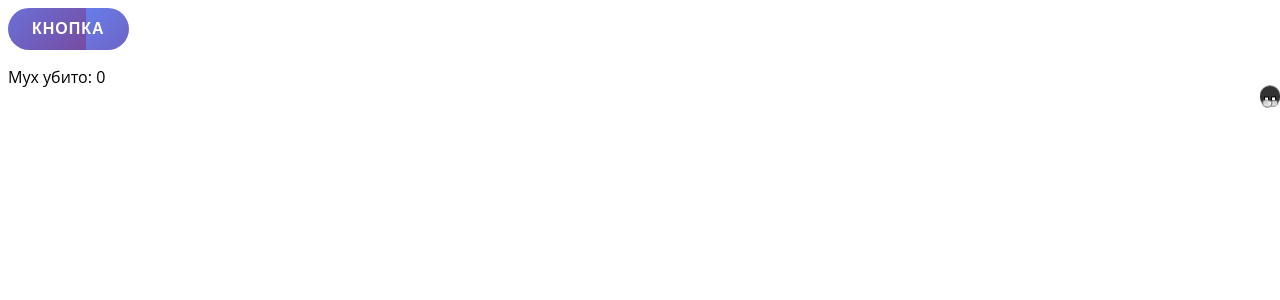
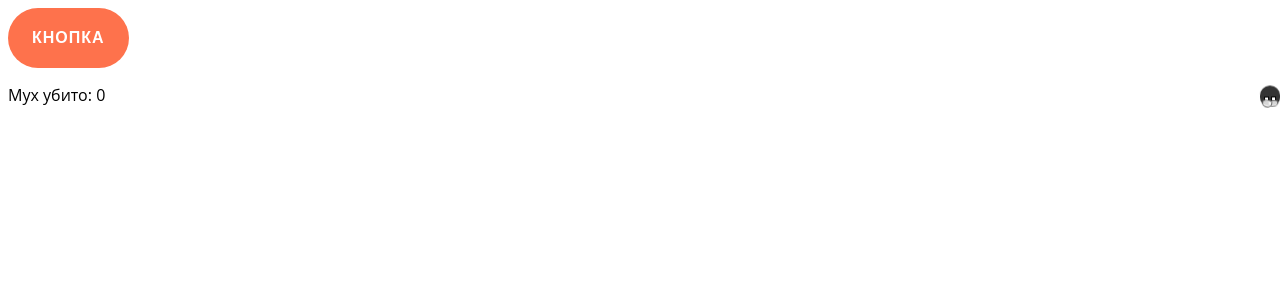
Before and after one commit to SGRashid/jumbo-pizza, a React (Vite) app: page / in a window 1280 px wide. Shown: the top 300 px of the page. Built offline with nearby package versions, Linux system fonts and the light colour scheme.

Commit message:
кнопка

```diff
--- a/src/components/Button/Button.css
+++ /dev/null
@@ -1,157 +0,0 @@
-.button {
-    position: relative;
-    padding: 12px 24px;
-    border: none;
-    border-radius: 50px;
-    font-size: 16px;
-    font-weight: 600;
-    cursor: pointer;
-    overflow: hidden;
-    transition: all 0.3s ease;
-    text-transform: uppercase;
-    letter-spacing: 1px;
-}
-
-/* Базовые цвета для вариантов */
-.button.primary {
-    background: linear-gradient(135deg, #667eea 0%, #764ba2 100%);
-    color: white;
-}
-
-.button.secondary {
-    background: linear-gradient(135deg, #f093fb 0%, #f5576c 100%);
-    color: white;
-}
-
-.button.accent {
-    background: linear-gradient(135deg, #4facfe 0%, #00f2fe 100%);
-    color: white;
-}
-
-/* Блестящий эффект как у мыльного пузыря */
-.button::before {
-    content: '';
-    position: absolute;
-    top: 0;
-    left: -100%;
-    width: 100%;
-    height: 100%;
-    background: linear-gradient(90deg,
-            transparent,
-            rgba(255, 255, 255, 0.4),
-            transparent);
-    transition: left 0.5s ease;
-}
-
-.button:hover::before {
-    left: 100%;
-}
-
-/* Эффект внутреннего свечения */
-.button:hover {
-    transform: translateY(-2px);
-    box-shadow:
-        0 8px 25px rgba(0, 0, 0, 0.15),
-        0 0 0 1px rgba(255, 255, 255, 0.3),
-        inset 0 0 20px rgba(255, 255, 255, 0.2);
-}
-
-.button:active {
-    transform: translateY(0);
-    box-shadow:
-        0 4px 15px rgba(0, 0, 0, 0.1),
-        0 0 0 1px rgba(255, 255, 255, 0.2),
-        inset 0 0 15px rgba(255, 255, 255, 0.1);
-}
-
-/* Переливающиеся границы */
-.button::after {
-    content: '';
-    position: absolute;
-    top: -2px;
-    left: -2px;
-    right: -2px;
-    bottom: -2px;
-    background: linear-gradient(45deg,
-            #ff0000, #ff7300, #fffb00, #48ff00,
-            #00ffd5, #002bff, #7a00ff, #ff00c8, #ff0000);
-    background-size: 400%;
-    border-radius: 52px;
-    z-index: -1;
-    opacity: 0;
-    transition: opacity 0.3s ease;
-    animation: rainbow-border 20s linear infinite;
-}
-
-.button:hover::after {
-    opacity: 1;
-}
-
-@keyframes rainbow-border {
-    0% {
-        background-position: 0 0;
-    }
-
-    50% {
-        background-position: 400% 0;
-    }
-
-    100% {
-        background-position: 0 0;
-    }
-}
-
-/* Эффект пузырьков */
-.button {
-    background-blend-mode: overlay;
-}
-
-/* Отключенное состояние */
-.button:disabled {
-    opacity: 0.6;
-    cursor: not-allowed;
-    transform: none;
-}
-
-.button:disabled::before,
-.button:disabled::after,
-.button:disabled:hover::before,
-.button:disabled:hover::after {
-    display: none;
-}
-
-.button:disabled:hover {
-    transform: none;
-    box-shadow: none;
-}
-
-/* Анимация мерцания */
-@keyframes bubble-shimmer {
-    0% {
-        background-position: -1000px 0;
-    }
-
-    100% {
-        background-position: 1000px 0;
-    }
-}
-
-.button {
-    background-size: 200% 100%;
-    animation: bubble-shimmer 3s infinite linear;
-}
-
-/* Дополнительный эффект для акцентной кнопки */
-.button.accent {
-    background: linear-gradient(135deg, #a8edea 0%, #fed6e3 100%);
-    color: #333;
-    text-shadow: 0 1px 1px rgba(255, 255, 255, 0.5);
-}
-
-.button.accent:hover {
-    background: linear-gradient(135deg, #a8edea 0%, #fed6e3 100%);
-    box-shadow:
-        0 8px 25px rgba(168, 237, 234, 0.4),
-        0 0 0 1px rgba(255, 255, 255, 0.6),
-        inset 0 0 30px rgba(255, 255, 255, 0.3);
-}
--- /dev/null
+++ b/src/components/Button/Button.module.css
@@ -0,0 +1,57 @@
+.button {
+    position: relative;
+    padding: 12px 24px;
+    border: none;
+    border-radius: 50px;
+    font-size: 16px;
+    font-weight: 600;
+    cursor: pointer;
+    overflow: hidden;
+    transition: all 0.3s ease;
+    letter-spacing: 1px;
+    color: var(--white-color);
+}
+
+/* Базовые цвета для вариантов */
+.button.primary {
+    background-color: var(--primary-color);
+    height: var(--button-primary-hight);
+    text-transform: uppercase;
+}
+
+.button.secondary {
+    background-color: var(--primary-color);
+    height: var(--button-secondary-hight);
+}
+
+.button.accent {
+    background-color: (--button-accent-color);
+    text-transform: uppercase;
+}
+
+.button:hover {
+    animation: shakyHover 0.25s ease-in-out;
+    transform: rotate(2deg) scale(1.05);
+}
+
+@keyframes shakyHover {
+    0% {
+        transform: rotate(0deg) scale(1);
+    }
+
+    25% {
+        transform: rotate(-3deg) scale(1.02);
+    }
+
+    50% {
+        transform: rotate(3deg) scale(1.04);
+    }
+
+    75% {
+        transform: rotate(-1deg) scale(1.03);
+    }
+
+    100% {
+        transform: rotate(2deg) scale(1.05);
+    }
+}
--- a/src/components/Button/Button.tsx
+++ b/src/components/Button/Button.tsx
@@ -1,11 +1,17 @@
 import { type JSX } from 'react';
+import classNames from 'classnames/bind';
 import { type ButtonProps } from './Button.props';
-import './Button.css';
+import styles from './Button.module.css';
 
 const Button = ({ children, ...props}: ButtonProps): JSX.Element => {
+    const cx = classNames.bind(styles);
+    const btnClasses = cx({
+        button: true,
+        primary: true
+    });
     return (
         <button
-            className='button primary'
+            className={ btnClasses }
             { ...props }
         >
             { children }
--- a/src/index.css
+++ b/src/index.css
@@ -5,6 +5,11 @@
     --text-secondary-color: #5b5b5E;
     --white-color: #FFFFFF;
     --separator-color: #D4D6E0;
+
+    /* Для кнопок */
+    --button-primary-hight: 60px;
+    --button-secondary-hight: 44px;
+    --button-accent-color: #fd2e0e !important;
 }
 
 body {
```
